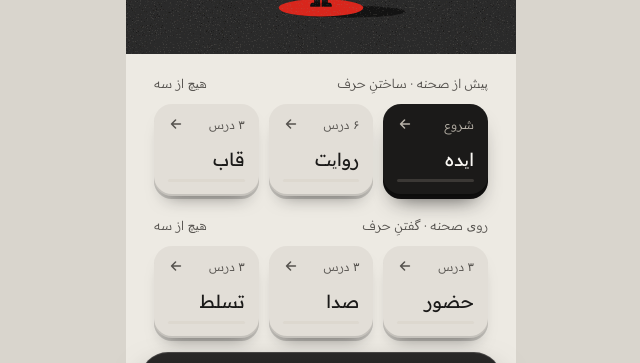
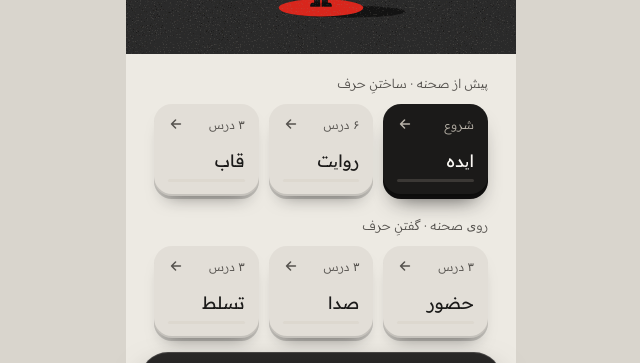
Before and after one commit to zinat-hamidpour/gtek-app, a plain HTML site: page skills.html in a window 1280 px wide. Shown: the part 350-713 px from the top of the page, without its empty margins (319-959 px from the left). Drawn offline with Linux system fonts and the light colour scheme.

Commit message:
صفحهٔ مهارت‌ها: حذف شمارندهٔ «هیچ از سه»؛ نام مهارت روی ۱۷px (row-title دیزاین‌سیستم)
Co-Authored-By: Claude Opus 5.5 <noreply@anthropic.com>
Claude-Session: https://claude.ai/code/session_011YdyCNPhyZkdt1tcQJMuHp

```diff
--- a/assets/css/app.css
+++ b/assets/css/app.css
@@ -70,7 +70,7 @@ button { font: inherit; background: none; border: 0; padding: 0; margin: 0; curs
 }
 .key:active { transform: translateY(2px); box-shadow: inset 0 -1px 0 rgba(27,26,25,0.14), 0 1px 0 rgba(27,26,25,0.20); }
 .key .top { display: flex; align-items: center; justify-content: space-between; font-size: 12px; color: var(--ink-muted); }
-.key .name { font-size: 18px; font-weight: 400; }
+.key .name { font-size: 17px; font-weight: 400; } /* row-title */
 .key .bottom { display: flex; flex-direction: column; gap: 8px; }
 .key.now { background: var(--ink); color: var(--paper-light); box-shadow: inset 0 -2px 0 rgba(0,0,0,0.55), 0 3px 0 #0E0D0D, 0 14px 22px -12px rgba(20,19,19,0.8); }
 .key.now .top { color: #B9B3A9; }
--- a/assets/js/skills.js
+++ b/assets/js/skills.js
@@ -32,9 +32,8 @@
   // ---- Keys
   var current = App.currentSkill();
   document.getElementById('groups').innerHTML = D.groups.map(function (g) {
-    var doneCount = g.skills.filter(function (id) { return App.skillState(id).state === 'on'; }).length;
     return '<section class="section" aria-label="' + App.esc(g.title) + '">' +
-      '<div class="section-head"><span>' + App.esc(g.title) + '</span><span>' + w[doneCount] + ' از ' + w[g.skills.length] + '</span></div>' +
+      '<div class="section-head"><span>' + App.esc(g.title) + '</span></div>' +
       '<div class="keys">' + g.skills.map(function (id) {
         var s = D.skills[id], st = App.skillState(id), now = id === current;
         var meta = st.state === 'on' ? 'کامل'
```
